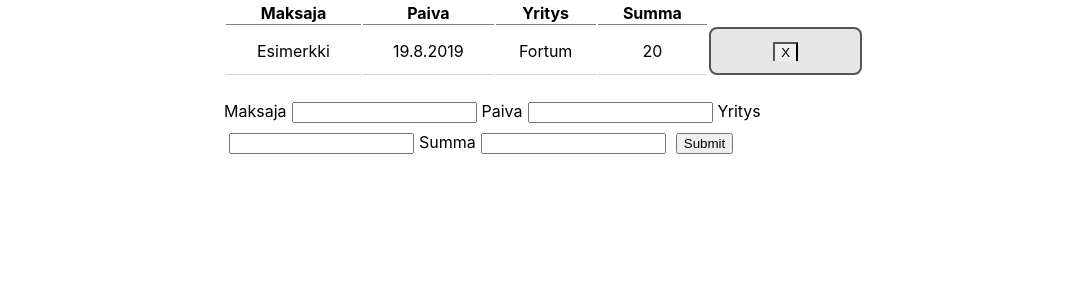
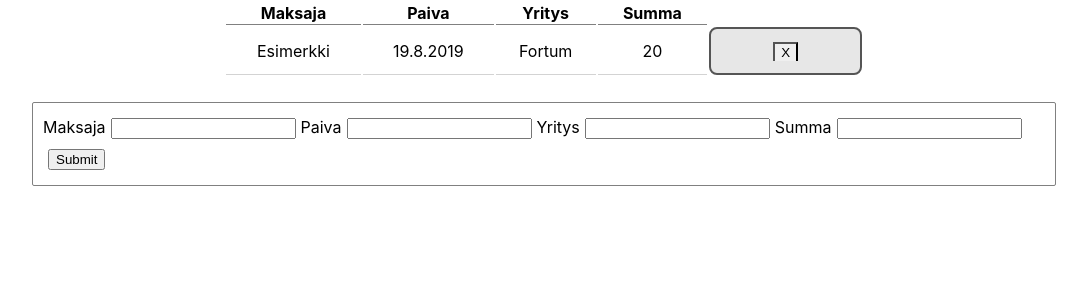
Before and after one commit to vruokon/soj_ryhmatyo_react, a React (Create React App) app: page / in a window 1280 px wide. Shown: the top 300 px of the page, without its empty margins (96-1183 px from the left). Built offline with nearby package versions, Linux system fonts and the light colour scheme.

Commit message:
ei mitään suurta, lähinnä pohdintaa ja googlettelua

```diff
--- a/src/App.js
+++ b/src/App.js
@@ -13,6 +13,7 @@ class App extends Component {
         paiva: "19.8.2019",
         yritys: "Fortum",
         summa: 20.0
+
         // the rest of the data
       }
     ],
@@ -33,6 +34,7 @@ class App extends Component {
     this.setState({ maksuInfo: [...this.state.maksuInfo, maksu] });
   };
 
+
   render() {
     const { maksuInfo, headerInfo } = this.state;
 
@@ -46,5 +48,3 @@ class App extends Component {
 }
 
 export default App;
-
-//testataan toimivuutta - Perttu
--- a/src/index.css
+++ b/src/index.css
@@ -24,12 +24,18 @@ button {
   border-bottom: none;
 }
 form {
-  width: 50%;
+  width: 80%;
   margin: auto;
-  margin-top: 20px;
+  margin-top: 25px;
+  padding: 10px;
+  box-sizing: border-box;
+  border: 1px solid grey;
+  border-radius: 2px;
 }
+
 input {
   margin: 5px;
+  resize: vertical;
 }
 .buttonSarake {
   border-bottom: none;
```
